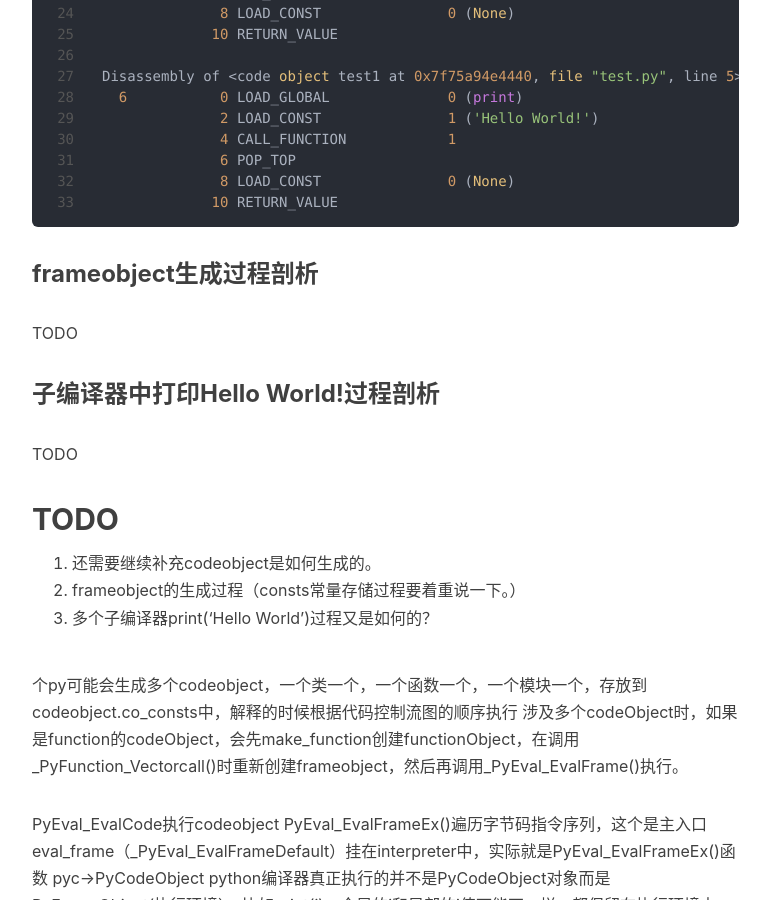
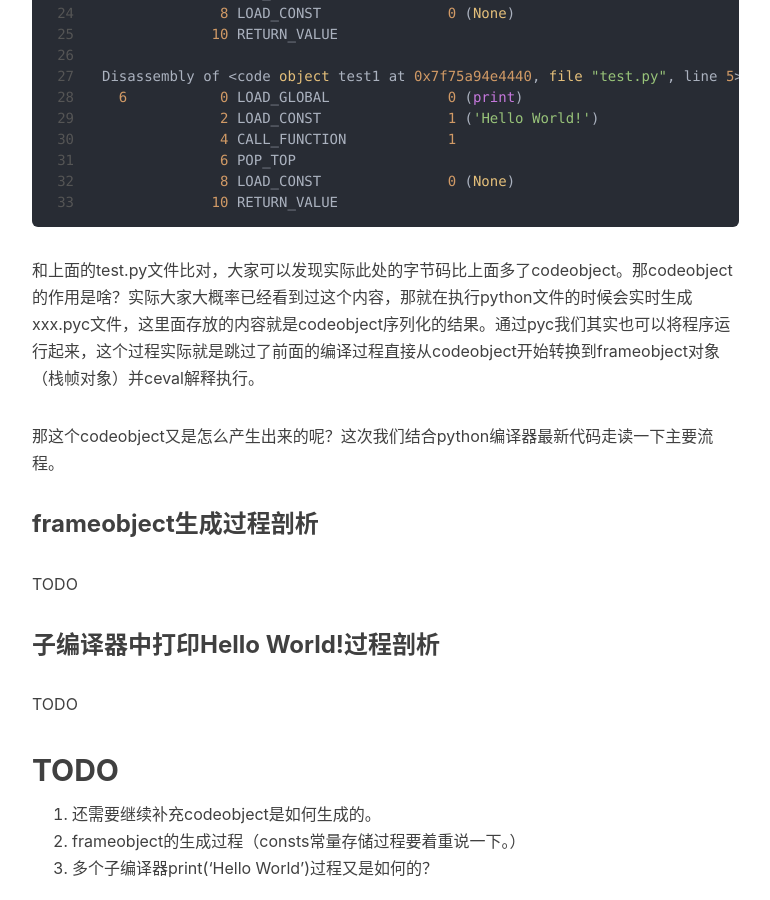
Before and after one commit to shihai1991/shihai1991.github.io, a Jekyll site: the page built from _posts/2021-08-23-print执行过程分析.md, in a window 1280 px wide and 900 px high, scrolled down 2562 px. Shown: the whole window, without its empty margins (233-1003 px from the left). Built offline with Jekyll 4.4.1, drawn with Linux system fonts in a browser that asks for light colours; nearby versions of some CDN libraries; comment, search, counter and statistics services are not loaded.

Commit message:
Update 2021-08-23-print执行过程分析.md

````diff
--- a/_posts/2021-08-23-print执行过程分析.md
+++ b/_posts/2021-08-23-print执行过程分析.md
@@ -80,6 +80,11 @@ Disassembly of <code object test1 at 0x7f75a94e4440, file "test.py", line 5>:
               8 LOAD_CONST               0 (None)
              10 RETURN_VALUE
 ```
+和上面的test.py文件比对，大家可以发现实际此处的字节码比上面多了codeobject。那codeobject的作用是啥？实际大家大概率已经看到过这个内容，那就在执行python文件的时候会实时生成xxx.pyc文件，这里面存放的内容就是codeobject序列化的结果。通过pyc我们其实也可以将程序运行起来，这个过程实际就是跳过了前面的编译过程直接从codeobject开始转换到frameobject对象（栈帧对象）并ceval解释执行。
+
+那这个codeobject又是怎么产生出来的呢？这次我们结合python编译器最新代码走读一下主要流程。
+
+
 
 ### frameobject生成过程剖析
 TODO
````
